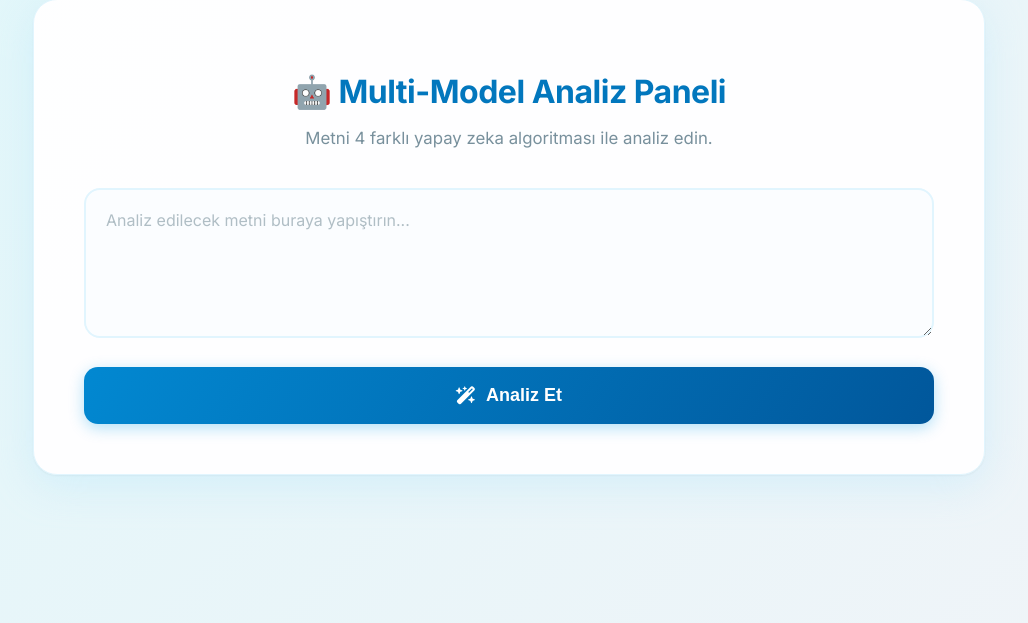
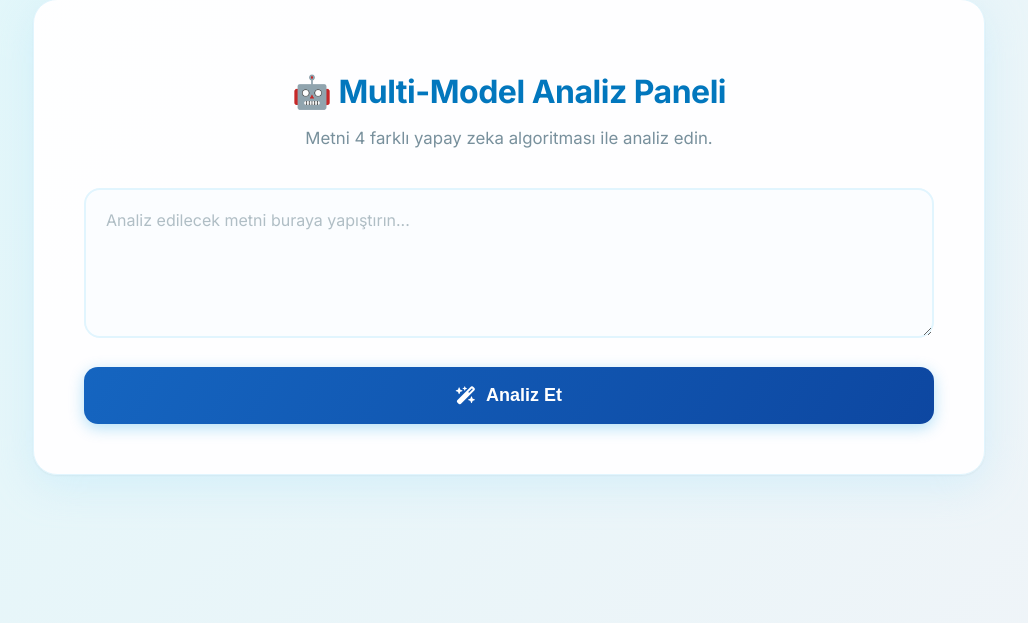
Before and after one commit to byigitakbulut/AIorHuman_ML_Model, a Flask app: page / in a window 1280 px wide. Shown: the part 183-806 px from the top of the page, without its empty margins (131-1159 px from the left). Run offline with Flask 3, Linux system fonts and the light colour scheme; parts of the project's set-up code (start-up, migrations or seed data) failed here and were passed over.

Commit message:
Buton kontrastı erişilebilirlik standartlarına uygun hale getirildi.

```diff
--- a/templates/index.html
+++ b/templates/index.html
@@ -89,13 +89,15 @@
         button {
             width: 100%;
             padding: 18px;
-            /* Modern Buz Mavisi Gradient */
-            background: linear-gradient(120deg, #0288d1, #01579b);
-            color: white;
+            background-color: #0d47a1;
+            /* Çok daha koyu, kurumsal mavi gradient */
+            background: linear-gradient(120deg, #1565c0, #0d47a1);
+            color: white; /* Beyaz yazı */
             border: none;
             border-radius: 14px;
             font-size: 18px;
-            font-weight: 600;
+            /* Yazıyı biraz kalınlaştırmak da kontrast algısını artırır */
+            font-weight: bold;
             cursor: pointer;
             transition: all 0.3s ease;
             box-shadow: 0 4px 15px rgba(3, 155, 229, 0.3);
```
